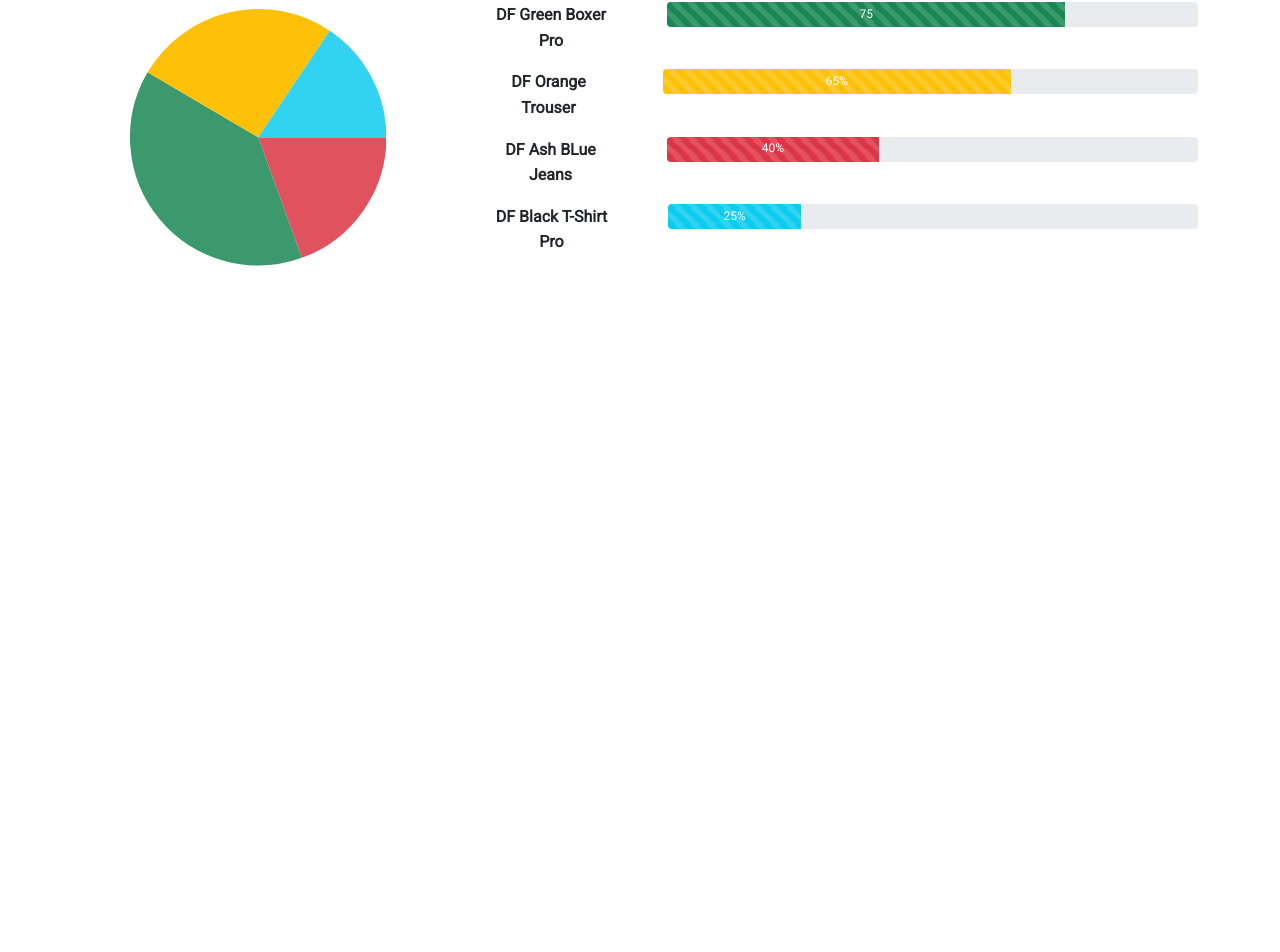
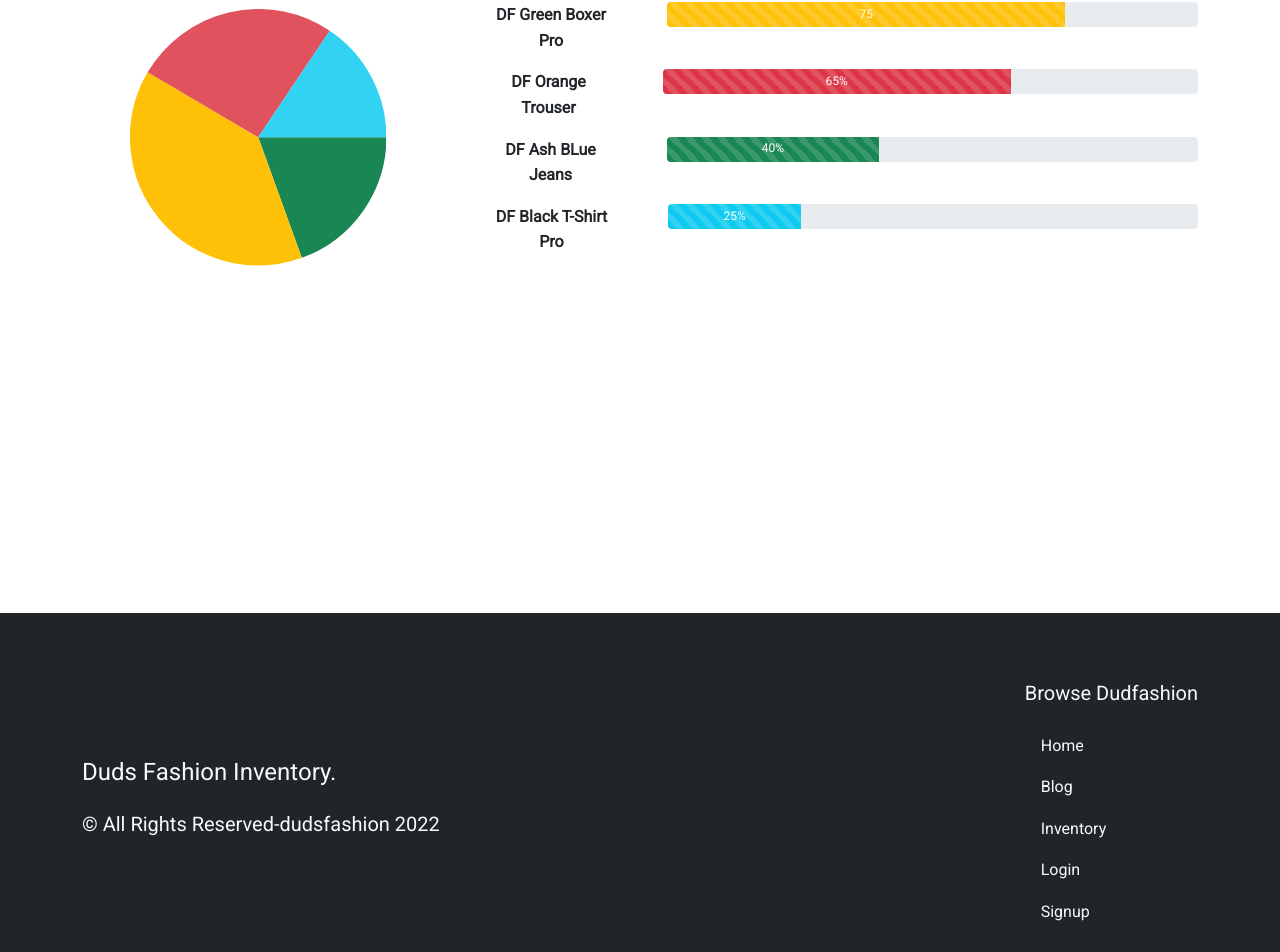
Before and after one commit to Anik-the-dev/Duds-Fashion-Warehouse-client, a React (Create React App) app: page / in a window 1280 px wide. Shown: the part 1632-2584 px from the top of the page. Before the commit the page ends 2165 px from the top, so only its background shows below. Built offline with nearby package versions, Linux system fonts and the light colour scheme; no server answers.

Commit message:
footer done

```diff
--- a/src/App.js
+++ b/src/App.js
@@ -13,6 +13,7 @@ import ManageInventory from './components/Inventory/ManageInventory';
 import AddInventory from './components/Inventory/AddInventory';
 import MyItems from './components/Inventory/MyItems';
 import DisplayItem from './components/Inventory/DisplayItem';
+import Footer from './components/Footer';
 function App() {
   return (
     <div className="App">
@@ -38,6 +39,7 @@ function App() {
 
 
       </Routes>
+      <Footer></Footer>
     </div>
   );
 }
--- a/src/components/DudsChart.js
+++ b/src/components/DudsChart.js
@@ -23,9 +23,9 @@ const DudsChart = () => {
                         <p className='mb-4 fw-6 text-center'>Top Selling Products</p>
                         <PieChart
                             data={[
-                                { title: 'One', value: 15, color: '#E1525F' },
-                                { title: 'Two', value: 30, color: '#3B996D' },
-                                { title: 'Three', value: 20, label: "20", color: '#FFC107' },
+                                { title: 'One', value: 15, color: '#198754' },
+                                { title: 'Two', value: 30, color: '#FFC107' },
+                                { title: 'Three', value: 20, label: "20", color: '#E1525F' },
                                 { title: 'Four', value: 12, color: '#31D2F2' },
 
                             ]}
@@ -35,19 +35,19 @@ const DudsChart = () => {
                     <div style={{ width: "75%" }} className='d-grid align-items-center mt-5'>
                         <div  className='d-flex gap-5'>
                             <p className='text-dark fw-6'>DF Green Boxer Pro</p>
-                            <ProgressBar animated variant="success" now={75} label={`75`} style={{ height: "25px", width: "75%" }} />
+                            <ProgressBar animated variant="warning" now={75} label={`75`} style={{ height: "25px", width: "75%" }} />
 
                         </div>
 
                         <div  className='d-flex gap-5'>
                             <p className='text-dark fw-6'>DF Orange Trouser</p>
-                            <ProgressBar animated variant="warning" now={65} label={`65%`} style={{ height: "25px", width: "75%" }} />
+                            <ProgressBar animated variant="danger" now={65} label={`65%`} style={{ height: "25px", width: "75%" }} />
 
                         </div>
 
                         <div  className='d-flex gap-5'>
                             <p className='text-dark fw-6'>DF Ash BLue Jeans</p>
-                            <ProgressBar animated variant="danger" now={40} label={`40%`} style={{ height: "25px", width: "75%" }} />
+                            <ProgressBar animated variant="success" now={40} label={`40%`} style={{ height: "25px", width: "75%" }} />
 
                         </div>
 
--- /dev/null
+++ b/src/components/Footer.js
@@ -0,0 +1,34 @@
+import React from 'react';
+import { Container, Nav } from 'react-bootstrap';
+import { Link } from 'react-router-dom';
+
+const Footer = () => {
+    return (
+        <div className='bg-dark footer'>
+            <Container>
+                <div className='d-flex align-items-center justify-content-between flex-wrap'>
+                    <div className='text-start'>
+                        <p className='fs-4 text-light'>Duds Fashion Inventory.</p>
+                        <p className='fs-5 text-light'>&copy; All Rights Reserved-dudsfashion 2022</p>
+
+
+                    </div>
+
+                    <div className='text-start' >
+
+                        <p className='fs-5 text-light'>Browse Dudfashion</p>
+
+                        <Nav.Link><Link className='menuitem text-light' to='/'>Home</Link></Nav.Link>
+                        <Nav.Link><Link className='menuitem text-light' to='/blog'>Blog</Link></Nav.Link>
+                        <Nav.Link><Link className='menuitem text-light' to='/inventory/:id'>Inventory</Link></Nav.Link>
+                        <Nav.Link><Link className='menuitem text-light' to='/login'>Login</Link></Nav.Link>
+                        <Nav.Link><Link className='menuitem text-light' to='/signup'>Signup</Link></Nav.Link>
+                    </div>
+                </div>
+            </Container>
+
+        </div>
+    );
+};
+
+export default Footer;
--- a/src/css/style.css
+++ b/src/css/style.css
@@ -108,6 +108,10 @@ body {
   width: 25%;
 }
 
+.footer{
+  margin-top: 10%;
+  padding: 5% 20px;
+}
 
 
 @media only screen and (max-width: 698px) {
```
